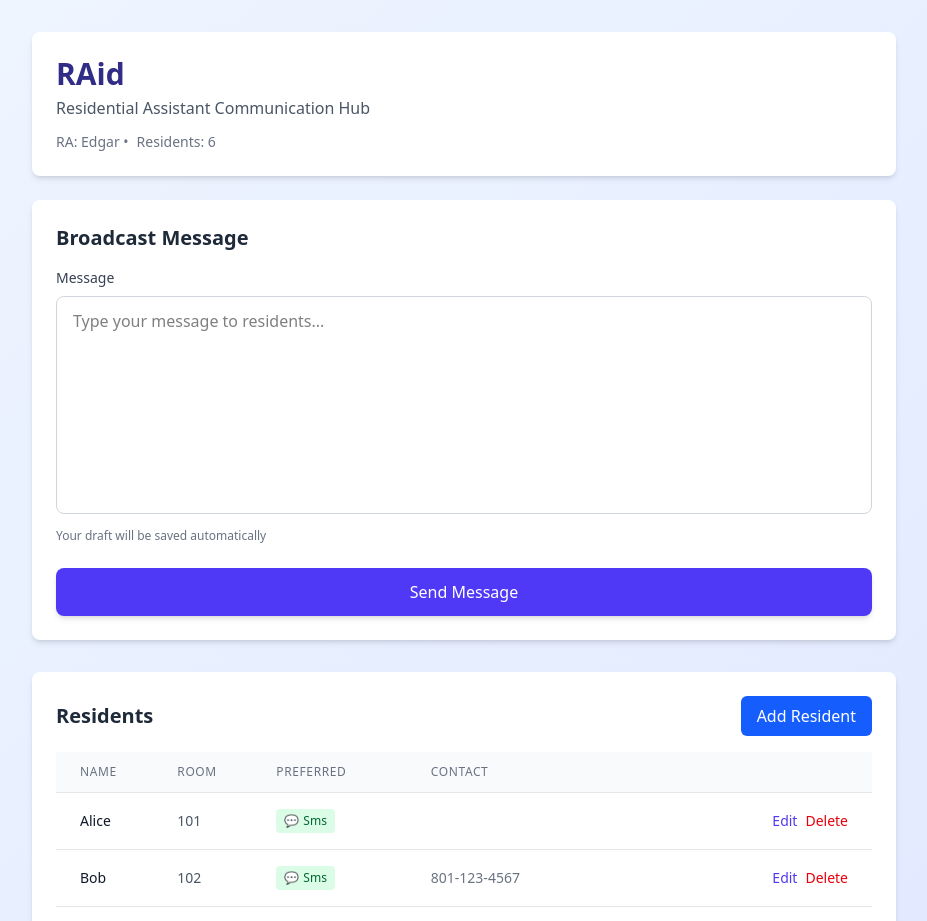
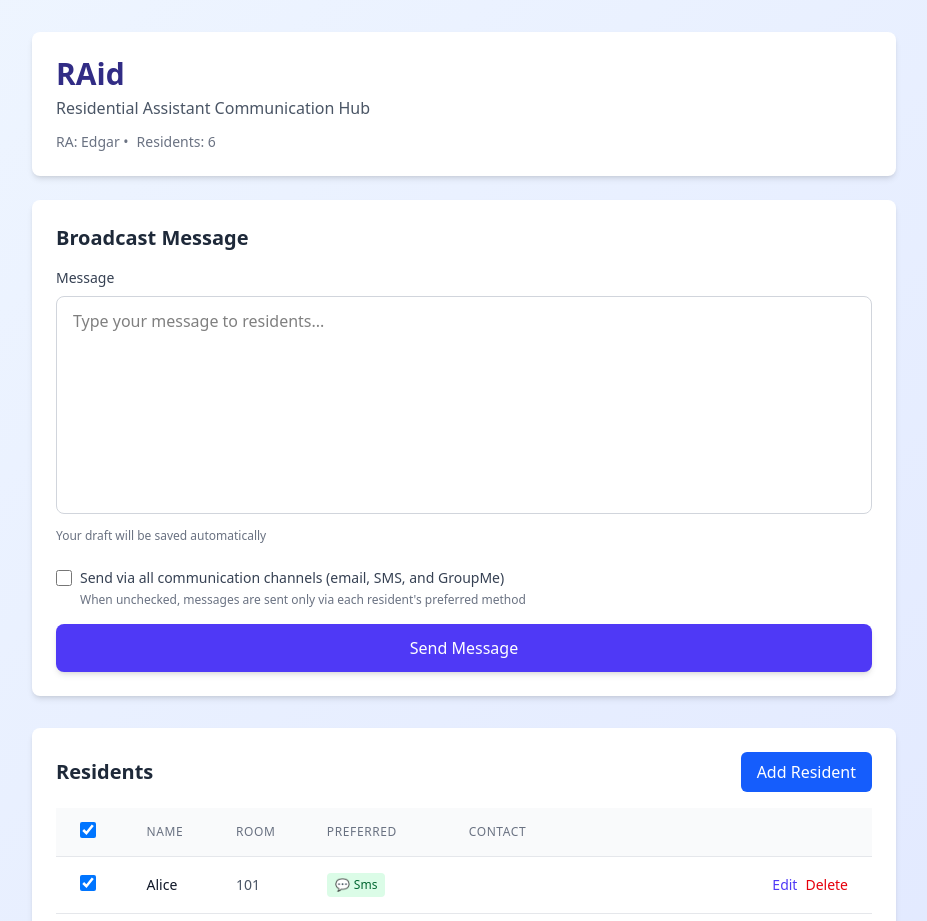
Before and after one commit to ishaanjalan05/RAaid, a React (Vite) app: page / in a window 1280 px wide. Shown: the top 921 px of the page, without its empty margins (176-1103 px from the left). Built offline with nearby package versions, Linux system fonts and the light colour scheme.

Commit message:
correct sending via all methods + implement resident selection

```diff
--- a/src/App.tsx
+++ b/src/App.tsx
@@ -7,7 +7,7 @@ import { ErrorMessage } from './components/ErrorMessage';
 import { SuccessResults } from './components/SuccessResults';
 import { SendButton } from './components/SendButton';
 import { ResidentsList } from './components/ResidentsList';
-import { getChannelRecipients } from './utilities/residentUtils';
+// import { getChannelRecipients } from './utilities/residentUtils';
 import { saveDraft, loadDraft, clearDraft } from './utilities/localStorage';
 import { sendEmail } from './utilities/sendEmail';
 import { sendGroupMe } from './utilities/sendGroupMe';
@@ -18,10 +18,14 @@ import { ResidentForm } from './components/ResidentForm';
 
 function App() {
   const [message, setMessage] = useState('');
+  const [sendToAllChannels, setSendToAllChannels] = useState(false);
   const [isSending, setIsSending] = useState(false);
   const [sendResults, setSendResults] = useState<SendResult[] | null>(null);
   const [error, setError] = useState<string | null>(null);
   const [residents, setResidents] = useState<Resident[]>(residentsData.residents as Resident[]);
+  const [selectedResidentIds, setSelectedResidentIds] = useState<Set<string>>(
+    new Set(residentsData.residents.map((r) => r.id))
+  );
   const [isFormOpen, setIsFormOpen] = useState(false);
   const [editingResident, setEditingResident] = useState<Resident | null>(null);
 
@@ -51,12 +55,36 @@ function App() {
       return;
     }
 
+    if (selectedResidentIds.size === 0) {
+      setError('Please select at least one resident');
+      return;
+    }
+
     setIsSending(true);
 
-    // Send via all channels
-    const allChannels: Channel[] = ['email', 'sms', 'groupme'];
-    const channelParams = allChannels.map((channel) => {
-      const recipients = getChannelRecipients(residents, channel);
+    // Determine which channels to use
+    let channelsToUse: Channel[];
+    if (sendToAllChannels) {
+      // Send via all channels
+      channelsToUse = ['email', 'sms', 'groupme'];
+    } else {
+      // Send only via preferred channels
+      channelsToUse = ['email', 'sms', 'groupme'];
+    }
+
+    // Filter to only selected residents
+    const selectedResidents = residents.filter((r) => selectedResidentIds.has(r.id));
+
+    const channelParams = channelsToUse.map((channel) => {
+      let recipients;
+      if (sendToAllChannels) {
+        // Send to all selected residents via all channels
+        recipients = selectedResidents;
+      } else {
+        // Get only selected residents who prefer this channel
+        recipients = selectedResidents.filter((r) => r.preferredChannel === channel);
+      }
+
       return {
         channel,
         message: message.trim(),
@@ -108,12 +136,15 @@ function App() {
     setSendResults(results);
     setIsSending(false);
 
-    // Clear draft after successful send
+    // Clear draft, message, and checkbox after send
+    setMessage('');
+    setSendToAllChannels(false);
     clearDraft();
   };
 
   const handleNewMessage = () => {
     setMessage('');
+    setSendToAllChannels(false);
     setSendResults(null);
     setError(null);
     clearDraft();
@@ -139,6 +170,8 @@ function App() {
     } else {
       const newResident = { ...resident, id: Date.now().toString() };
       setResidents([...residents, newResident]);
+      // Auto-select newly added resident
+      setSelectedResidentIds(new Set([...selectedResidentIds, newResident.id]));
     }
     setIsFormOpen(false);
     setEditingResident(null);
@@ -147,6 +180,26 @@ function App() {
   const handleCancelForm = () => {
     setIsFormOpen(false);
     setEditingResident(null);
+  };
+
+  const handleToggleResident = (residentId: string) => {
+    const newSelected = new Set(selectedResidentIds);
+    if (newSelected.has(residentId)) {
+      newSelected.delete(residentId);
+    } else {
+      newSelected.add(residentId);
+    }
+    setSelectedResidentIds(newSelected);
+  };
+
+  const handleToggleAllResidents = () => {
+    if (selectedResidentIds.size === residents.length) {
+      // Deselect all
+      setSelectedResidentIds(new Set());
+    } else {
+      // Select all
+      setSelectedResidentIds(new Set(residents.map((r) => r.id)));
+    }
   };
 
   return (
@@ -158,6 +211,26 @@ function App() {
           <h2 className="text-xl font-semibold text-gray-800 mb-4">Broadcast Message</h2>
 
           <MessageInput value={message} onChange={setMessage} disabled={isSending} />
+
+          <div className="mb-4">
+            <label className="flex items-center space-x-2 cursor-pointer">
+              <input
+                type="checkbox"
+                checked={sendToAllChannels}
+                onChange={(e) => setSendToAllChannels(e.target.checked)}
+                disabled={isSending}
+                className="w-4 h-4 text-blue-600 bg-gray-100 border-gray-300 rounded focus:ring-blue-500 focus:ring-2"
+              />
+              <span className="text-sm text-gray-700">
+                Send via all communication channels (email, SMS, and GroupMe)
+              </span>
+            </label>
+            {!sendToAllChannels && (
+              <p className="text-xs text-gray-500 mt-1 ml-6">
+                When unchecked, messages are sent only via each resident's preferred method
+              </p>
+            )}
+          </div>
 
           {error && <ErrorMessage message={error} />}
 
@@ -175,6 +248,9 @@ function App() {
 
         <ResidentsList
           residents={residents}
+          selectedResidentIds={selectedResidentIds}
+          onToggleResident={handleToggleResident}
+          onToggleAll={handleToggleAllResidents}
           onAdd={handleAddResident}
           onEdit={handleEditResident}
           onDelete={handleDeleteResident}
--- a/src/components/ResidentsList.tsx
+++ b/src/components/ResidentsList.tsx
@@ -2,12 +2,24 @@ import type { Resident } from '../types/resident';
 
 type ResidentsListProps = {
   residents: Resident[];
+  selectedResidentIds: Set<string>;
+  onToggleResident: (residentId: string) => void;
+  onToggleAll: () => void;
   onAdd: () => void;
   onEdit: (resident: Resident) => void;
   onDelete: (residentId: string) => void;
 };
 
-export const ResidentsList = ({ residents, onAdd, onEdit, onDelete }: ResidentsListProps) => {
+export const ResidentsList = ({
+  residents,
+  selectedResidentIds,
+  onToggleResident,
+  onToggleAll,
+  onAdd,
+  onEdit,
+  onDelete
+}: ResidentsListProps) => {
+  const allSelected = residents.length > 0 && selectedResidentIds.size === residents.length;
   return (
     <div className="mt-8 bg-white rounded-lg shadow-md p-6">
       <div className="flex justify-between items-center mb-4">
@@ -23,6 +35,14 @@ export const ResidentsList = ({ residents, onAdd, onEdit, onDelete }: ResidentsL
         <table className="min-w-full divide-y divide-gray-200">
           <thead className="bg-gray-50">
             <tr>
+              <th scope="col" className="px-6 py-3 text-left">
+                <input
+                  type="checkbox"
+                  checked={allSelected}
+                  onChange={onToggleAll}
+                  className="w-4 h-4 text-blue-600 bg-gray-100 border-gray-300 rounded focus:ring-blue-500 focus:ring-2"
+                />
+              </th>
               <th scope="col" className="px-6 py-3 text-left text-xs font-medium text-gray-500 uppercase tracking-wider">
                 Name
               </th>
@@ -43,6 +63,14 @@ export const ResidentsList = ({ residents, onAdd, onEdit, onDelete }: ResidentsL
           <tbody className="bg-white divide-y divide-gray-200">
             {residents.map((resident) => (
               <tr key={resident.id} className="hover:bg-gray-50">
+                <td className="px-6 py-4 whitespace-nowrap">
+                  <input
+                    type="checkbox"
+                    checked={selectedResidentIds.has(resident.id)}
+                    onChange={() => onToggleResident(resident.id)}
+                    className="w-4 h-4 text-blue-600 bg-gray-100 border-gray-300 rounded focus:ring-blue-500 focus:ring-2"
+                  />
+                </td>
                 <td className="px-6 py-4 whitespace-nowrap text-sm text-gray-900">
                   {resident.name}
                 </td>
```
